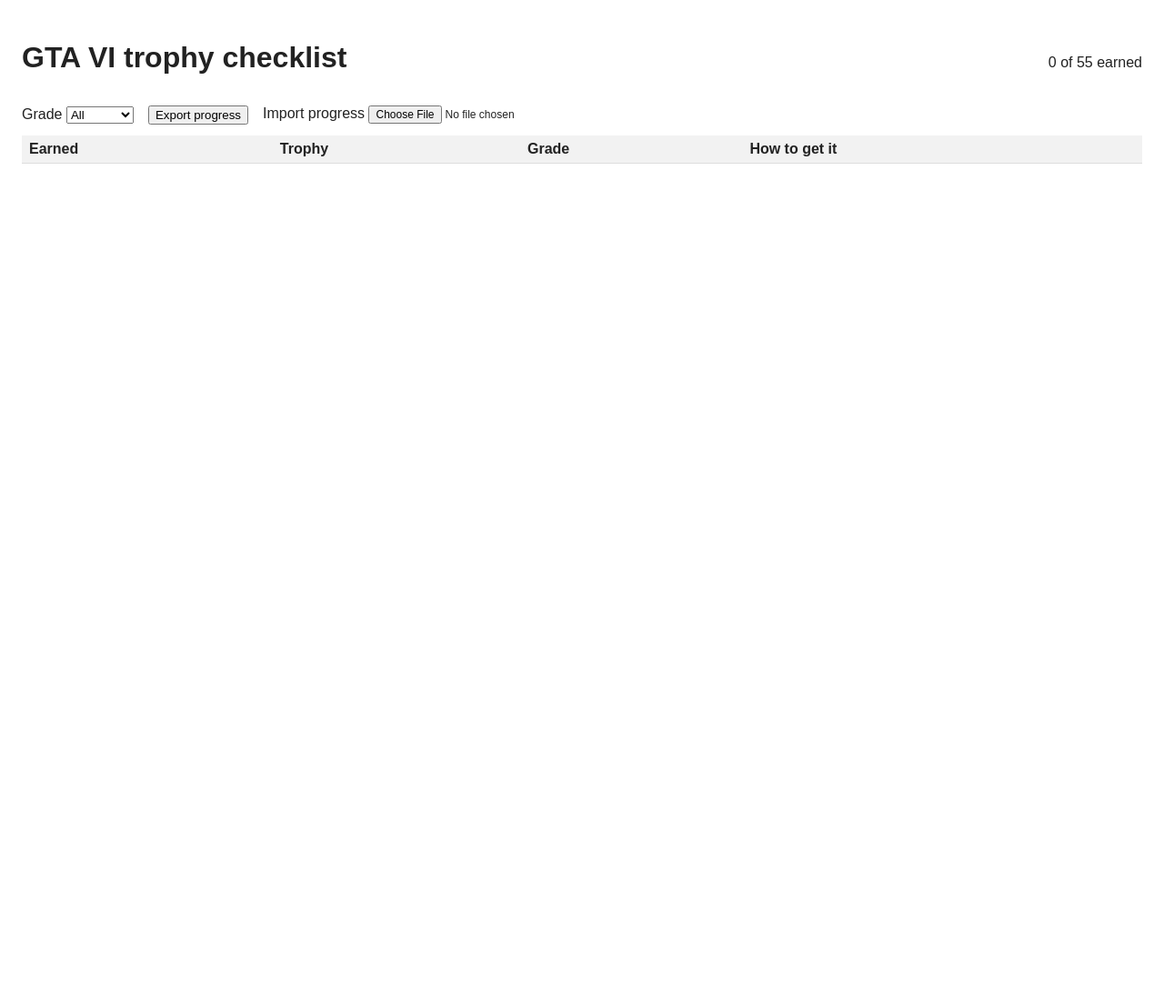
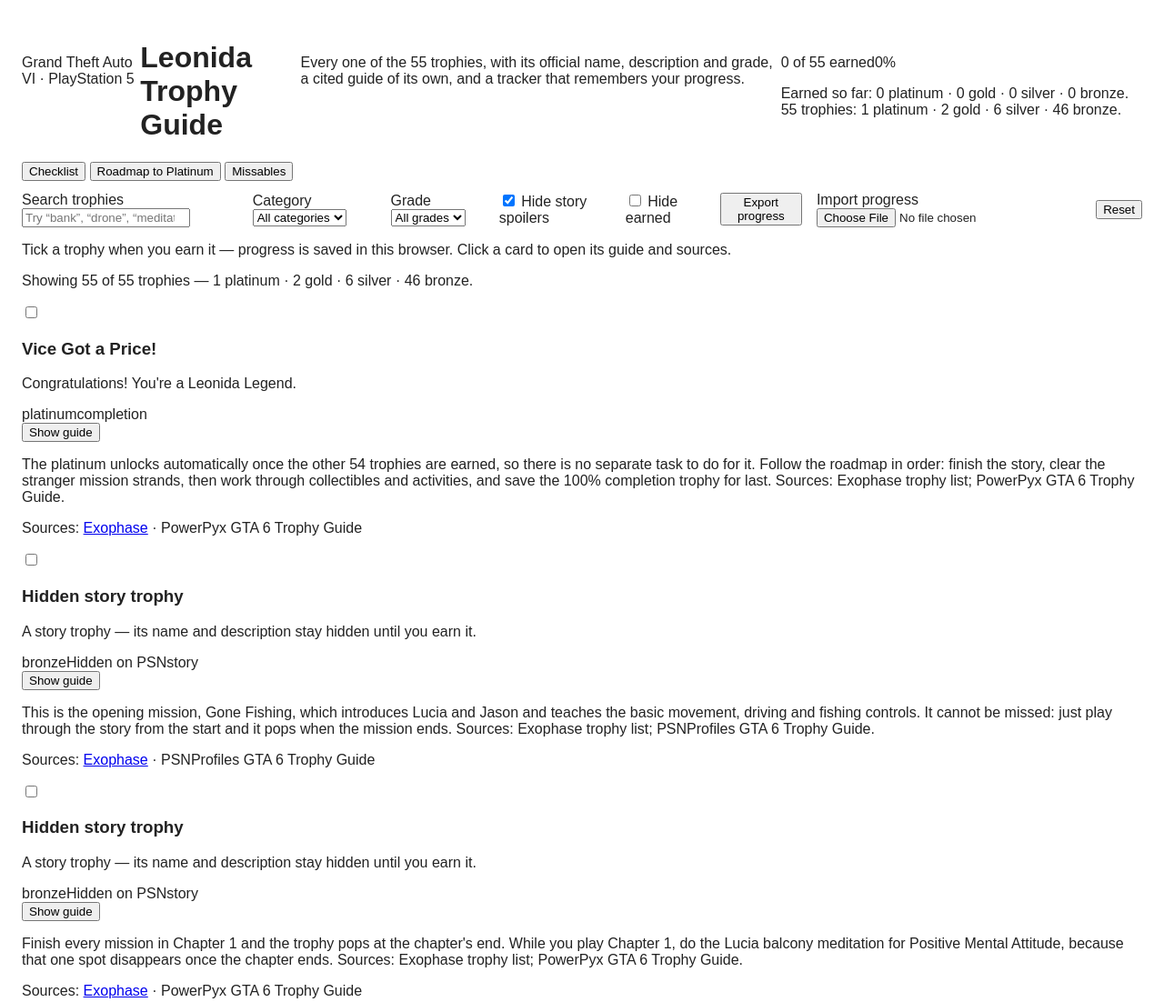
Before and after one commit to bangfadli121-arch/gta6-trophy-guide-01-entry, a plain HTML site: page app/index.html in a window 1280 px wide. Shown: the top 1102 px of the page at 91% size. Before the commit the page ends 800 px from the top, so only its background shows below. Drawn offline with Linux system fonts and the light colour scheme.

Commit message:
Leonida Trophy Guide: app/index.html

```diff
--- a/app/index.html
+++ b/app/index.html
@@ -3,23 +3,103 @@
 <head>
 <meta charset="utf-8">
 <meta name="viewport" content="width=device-width, initial-scale=1">
-<title>GTA VI trophy checklist</title>
+<title>Leonida Trophy Guide — GTA VI Platinum Tracker</title>
 <link rel="stylesheet" href="style.css">
 </head>
 <body>
-<header>
-  <h1>GTA VI trophy checklist</h1>
-  <p id="progress">0 of 55 earned</p>
+<header class="hero">
+  <p class="kicker">Grand Theft Auto VI &middot; PlayStation 5</p>
+  <h1>Leonida Trophy Guide</h1>
+  <p class="sub">Every one of the 55 trophies, with its official name, description and grade, a cited guide of its own, and a tracker that remembers your progress.</p>
+  <div class="progress-wrap" aria-label="Platinum progress">
+    <div class="progress-line"><span id="progressText">0 of 55 earned</span><span id="progressPct">0%</span></div>
+    <div class="progress-bar"><div id="progressFill"></div></div>
+    <p class="grade-line" id="gradeLine"></p>
+  </div>
 </header>
-<div class="controls">
-  <label>Grade <select id="grade"><option value="all">All</option><option value="platinum">Platinum</option><option value="gold">Gold</option><option value="silver">Silver</option><option value="bronze">Bronze</option></select></label>
-  <button id="export" type="button">Export progress</button>
-  <label class="import">Import progress <input id="import" type="file" accept="application/json"></label>
-</div>
-<table>
-  <thead><tr><th>Earned</th><th>Trophy</th><th>Grade</th><th>How to get it</th></tr></thead>
-  <tbody id="rows"></tbody>
-</table>
+
+<nav class="tabs" aria-label="Guide sections">
+  <button type="button" class="tab active" data-tab="checklist">Checklist</button>
+  <button type="button" class="tab" data-tab="roadmap">Roadmap to Platinum</button>
+  <button type="button" class="tab" data-tab="missables">Missables</button>
+</nav>
+
+<main>
+<section id="tab-checklist" class="panel">
+  <div class="controls">
+    <label class="search">Search trophies
+      <input id="search" type="search" placeholder="Try “bank”, “drone”, “meditate”…">
+    </label>
+    <label>Category
+      <select id="category">
+        <option value="all">All categories</option>
+        <option value="story">Story</option>
+        <option value="missable">Missable</option>
+        <option value="collectibles">Collectibles</option>
+        <option value="activities">Activities</option>
+        <option value="completion">Completion</option>
+      </select>
+    </label>
+    <label>Grade
+      <select id="grade">
+        <option value="all">All grades</option>
+        <option value="platinum">Platinum</option>
+        <option value="gold">Gold</option>
+        <option value="silver">Silver</option>
+        <option value="bronze">Bronze</option>
+      </select>
+    </label>
+    <label class="check"><input id="spoilers" type="checkbox" checked> Hide story spoilers</label>
+    <label class="check"><input id="hideEarned" type="checkbox"> Hide earned</label>
+    <button id="exportBtn" type="button">Export progress</button>
+    <label class="importBtn">Import progress <input id="importFile" type="file" accept="application/json"></label>
+    <button id="resetBtn" type="button">Reset</button>
+  </div>
+  <p class="hint">Tick a trophy when you earn it — progress is saved in this browser. Click a card to open its guide and sources.</p>
+  <p id="countLine" class="count-line"></p>
+  <div id="list" class="list"></div>
+</section>
+
+<section id="tab-roadmap" class="panel hidden">
+  <h2>Roadmap to the Platinum</h2>
+  <dl class="facts">
+    <div><dt>Platinum time</dt><dd>About 200 hours</dd></div>
+    <div><dt>Difficulty</dt><dd>4 / 10</dd></div>
+    <div><dt>Online trophies</dt><dd>None — every trophy is earned offline</dd></div>
+    <div><dt>Difficulty trophies</dt><dd>None — no difficulty setting matters</dd></div>
+    <div><dt>Mission-medal trophies</dt><dd>None — no gold medals on story missions</dd></div>
+  </dl>
+  <div class="warning">
+    <h3>Read this before you play</h3>
+    <ul>
+      <li><strong>Cheats disable trophies and saving.</strong> Do not use cheats on your platinum save.</li>
+      <li><strong>There is no mission replay and no New Game Plus.</strong> A story mission can only be played when it first appears.</li>
+      <li><strong>Save manually at the start of every chapter and before the final mission.</strong> That manual save is your only way back if you miss something.</li>
+      <li><strong>One trophy can be missed:</strong> Positive Mental Attitude — the Lucia balcony meditation spot in Chapter 1 disappears when Chapter 1 ends. Do it in Chapter 1.</li>
+    </ul>
+  </div>
+  <ol class="stages">
+    <li><h3>Stage 1 — Story, Chapters 1–4</h3><p>Play the story in order: Gone Fishing, then Chapters 1 to 4 and the final mission. Do the Chapter 1 balcony meditation as soon as you can. Tick each story trophy as it pops.</p></li>
+    <li><h3>Stage 2 — Stranger mission strands</h3><p>Clear all 8 stranger strands — Andy, Kenton, Billy, Randy, Tyrone and the rest — to their final missions. Each strand ends in its own trophy, and all 8 together earn Strangers &amp; Freaks.</p></li>
+    <li><h3>Stage 3 — Collectibles</h3><p>Finish the 3 card sets, WAiNK at 100 locations, discover 100 vehicles, explore all 52 areas, buy all 8 garages and register 10 vehicles on the Scooter Bros app.</p></li>
+    <li><h3>Stage 4 — Activities</h3><p>Gold all 42 Shooting Range challenges, win the 14 drone races and 20 different races, complete 250 stunts, meditate at the remaining spots, and try all 9 activity types.</p></li>
+    <li><h3>Stage 5 — Crime and money</h3><p>Rob the shops, jewelry store, armored trucks, 5 bank vaults and one illegal operation per gang; launder $250,000 of marked bills and spend $100,000 across shops.</p></li>
+    <li><h3>Stage 6 — 100% and platinum</h3><p>Check the in-game completion percentage, mop up whatever is left, and earn A Long Road for 100% completion — then Vice Got a Price! follows.</p></li>
+  </ol>
+</section>
+
+<section id="tab-missables" class="panel hidden">
+  <h2>Missable trophies</h2>
+  <p>Only one trophy is missable from the official descriptions. Everything else can be earned in free roam after the story — but because there is no mission replay, keep a manual save at the start of each chapter anyway.</p>
+  <div id="missableList" class="list"></div>
+  <h3>Story trophies are not missable — but they are one-shot</h3>
+  <p>Chapter and mission trophies unlock in story order and cannot be missed by playing through. They also cannot be replayed, so if you ever worry you skipped something, reload the manual save from the start of that chapter.</p>
+</section>
+</main>
+
+<footer>
+  <p>Guide text is written for this entry in its own words; each trophy cites its sources by name. Trophy names, descriptions and grades are as PlayStation publishes them. No Rockstar artwork or logo is used. Works fully offline — progress lives in your browser only.</p>
+</footer>
 <script type="module" src="app.js"></script>
 </body>
 </html>
```
